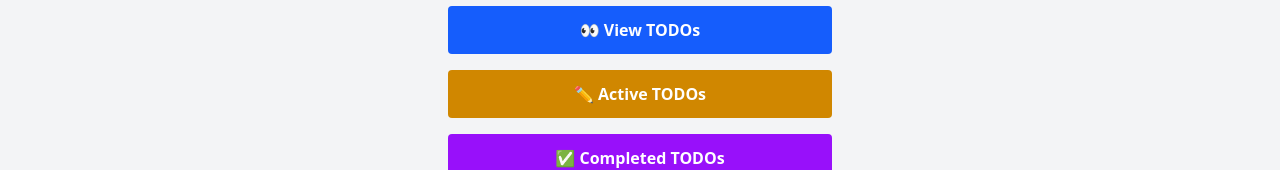
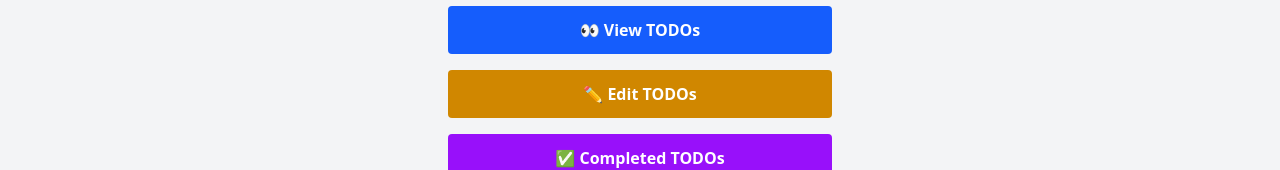
Before and after one commit to Kcodes09/TODO-app, a Next.js app: page / in a window 1280 px wide. Shown: the part 462-632 px from the top of the page. Built offline with nearby package versions, Linux system fonts and the light colour scheme.

Commit message:
Update index.tsx

```diff
--- a/pages/index.tsx
+++ b/pages/index.tsx
@@ -23,7 +23,7 @@ export default function Home() {
           href="/edit"
           className="block bg-yellow-600 text-white text-center py-3 rounded hover:bg-yellow-700 font-semibold"
         >
-          ✏️ Active TODOs
+          ✏️ Edit TODOs
         </Link>
         <Link
           href="/completed"
```
